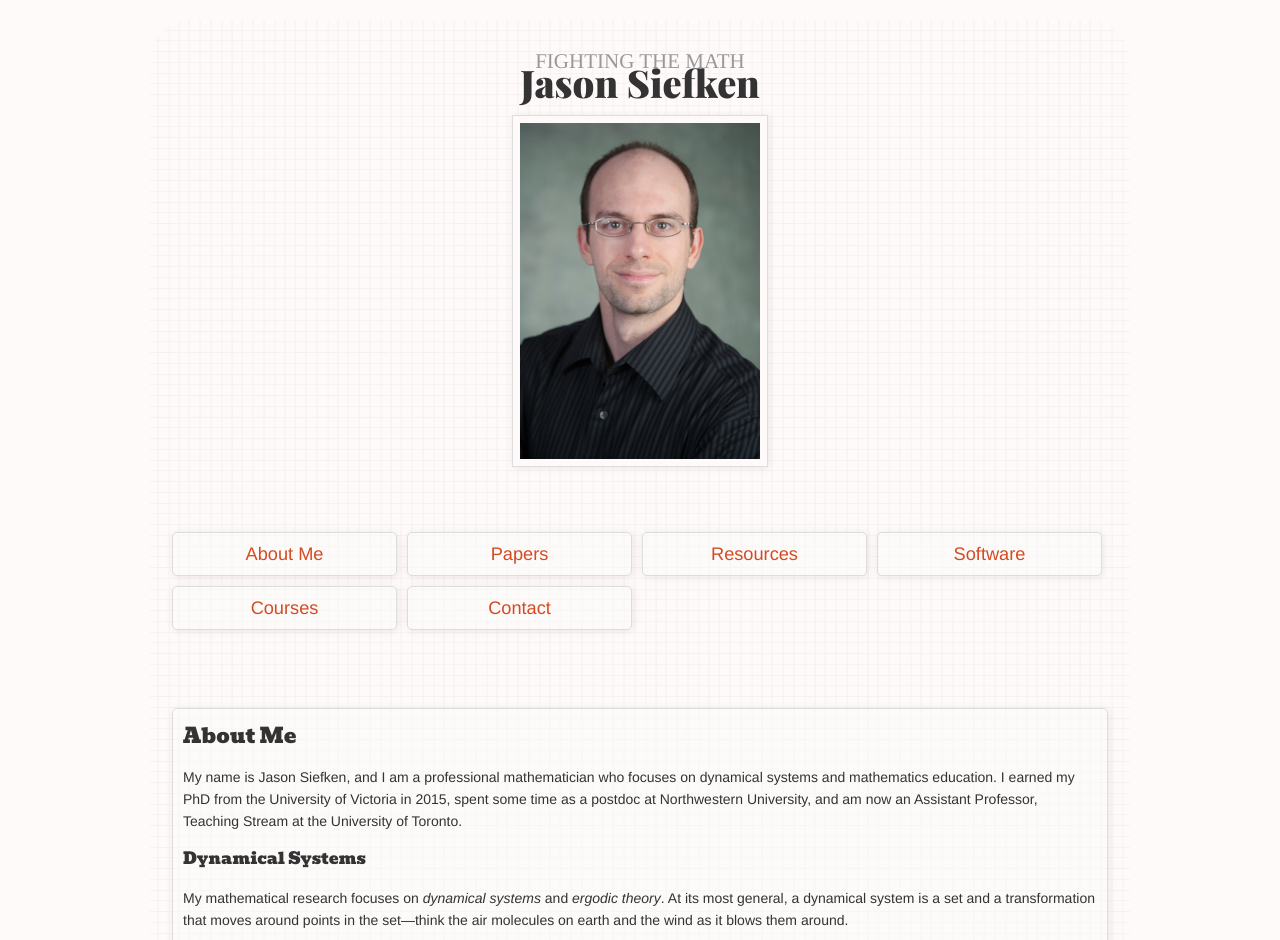
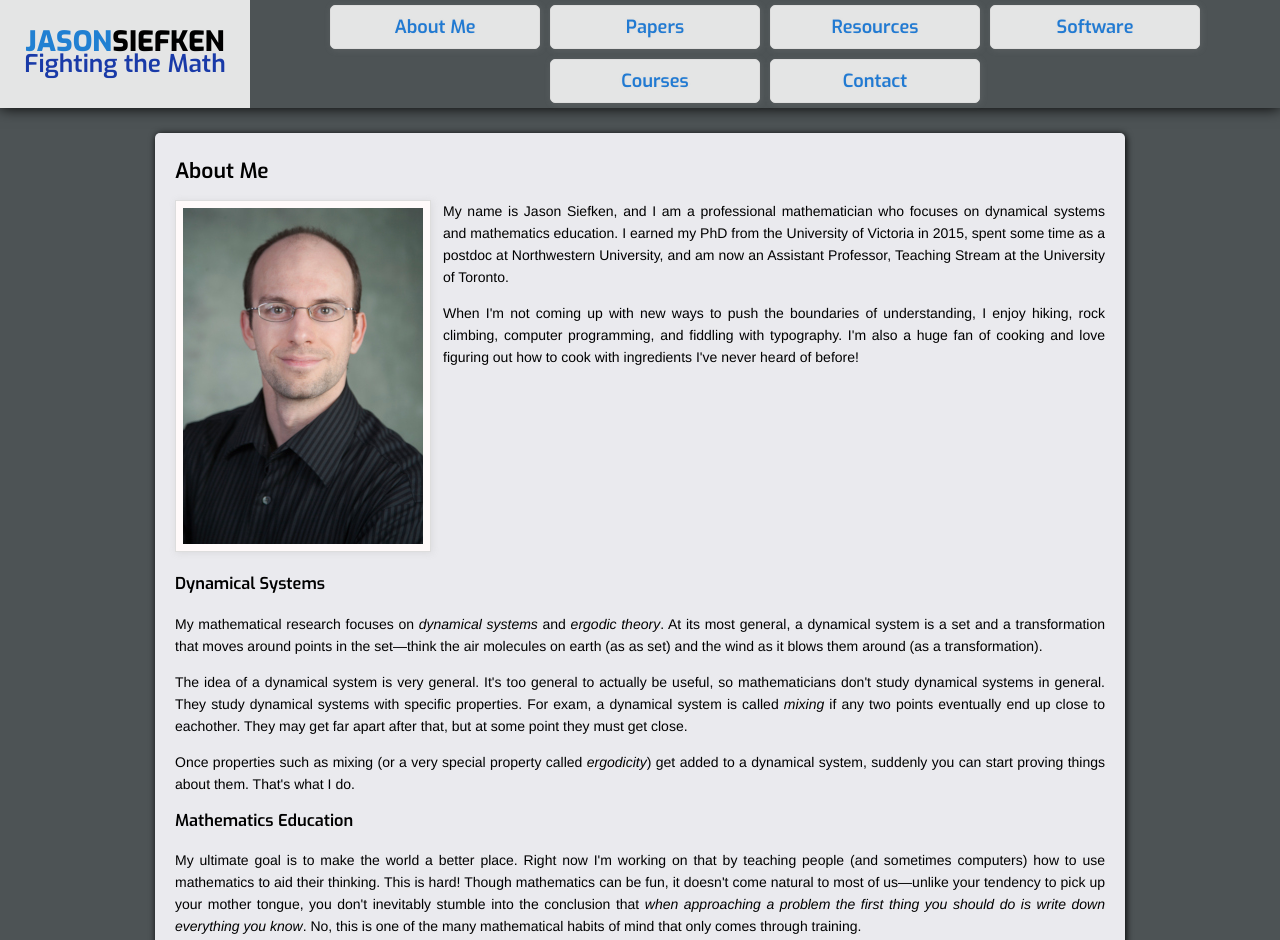
Before and after one commit to siefkenj/homepage, a plain HTML site: page index.html in a window 1280 px wide. Shown: the top 940 px of the page. Drawn offline with nearby package versions, Linux system fonts and the light colour scheme; a web font is replaced by a local one.

Commit message:
Updated layout

```diff
--- a/css/main.css
+++ b/css/main.css
@@ -12,10 +12,24 @@
 	src: url('./GeosansLight-Oblique.ttf') format('ttf');
 }
 
+@import url('https://fonts.googleapis.com/css?family=Exo:600,800');
+
+html {
+	box-sizing: border-box;
+}
+*, *:before, *:after {
+	box-sizing: inherit;
+}
+
+
+:root {
+	--accent-color: #f0f000;
+}
+
 
 /* header and main page */
 body {
-	height: 100%;
+	min-height: 100vh;
 	width: 100%;
 	position: absolute;
 	font-size: 14px;
@@ -24,102 +38,93 @@ body {
 	font-family: 'Muli', sans-serif;
 	font-weight: 400;
 
-	background: url("../images/paper-tile.jpg") repeat scroll 0 0 #FFFAFA;
-	color: #333333;
+	/*background: url("../images/paper-tile.jpg") repeat scroll 0 0 #FFFAFA;*/
 	line-height: 22px;
 	text-rendering: geometricPrecision;
+	display: flex;
+	flex-direction: column;
+	justify-content: flex-start;
+	align-items: center;
+	background-color: #4d5355;
 }
-#page {
-	background: url("../images/graph-tile.png") repeat scroll center top transparent;
-	margin: 20px auto;
-	padding: 30px 17px 10px;
-	max-width: 946px;
-	border-radius: 40px;
-}
-h1,h2,h3 {
-	font-family: Bevan, serif;
-	font-weight: normal;
-}
-a {
-	text-decoration: none;
-	color: #D24B21;
-}
-a:hover {
-	color: #BA1820;
+/* header */
+#header {
+	width: 100%;
+	display: flex;
+	/*align-items: baseline;*/
+	flex-direction: row;
+	align-items: stretch;
+	background-image: url("../images/treeback.jpg");
+	box-shadow: 0 0 1em #000000;
 }
 
-/* sections */
-.section {
+#header #name {
+	padding 3px 3px 3px 3px;
+	font-weight: bold;
+	font-size: 2em;
+	width: 10em;
+	flex: 0 0 250px;
+	font-family: Exo, sans-serif;
+	font-weight: 800;
+	display: flex;
+	align-items: center;
+	justify-content: center;
+	flex-direction: column;
+	background: rgba(251, 251, 251, 0.87)
+}
+
+#tagline {
+	font-weight: 600;
+	font-size: .875em;
+	color: #193aa8;
+}
+.jason {
+	color: #2180d2;
+}
+
+
+/* navigation area */
+#nav {
+	width: 100%;
+	margin: 0px;
+	padding: 0px;
+	display: flex;
+	flex-direction: row;
+	flex-wrap: wrap;
+	align-items: center;
+	justify-content: center;
+}
+
+#nav li {
 	background: #fbfbfb;
-	background: rgba(251,251,251,.4);
+	background: rgba(251,251,251,.87);
 	border: 1px solid #DDDDDD;
 	border-radius: 5px 5px 5px 5px;
 	box-shadow: 1px 1px 7px rgba(153, 153, 153, 0.2);
-	padding-left: 10px;
-	padding-right: 10px;
+	color: #217ad2;
+	font-family: Exo, sans-serif;
+	font-weight: 600;
+	text-align: center;
+	list-style-type: none;
 	margin: 5px;
-	margin-bottom: 20px;
+	transition: background .3s, box-shadow .3s, color .3s;
+	min-width: 15em;
+	text-shadow: 0 0 3px #dbdbdb;
+}
+#nav li:nth-child(4n){
+	background-position: 0px -20px;
+}
+#nav li:nth-child(4n+1){
+	background-position: 0px -60px;
+}
+#nav li:nth-child(4n+2){
+	background-position: 0px -200px;
 }
 
-/* header */
-#name {
-	width: 100%;
-	margin: auto;
-	padding-bottom: 40px;
-	clear: both;
-	float: center;
-	background: url("../images/underline.png") repeat-x scroll center bottom transparent;
-	color: #333;
-	cursor: default;
-	transition: color 1s;
-}
-#name:hover {
-	color: #BA1820;
-}
-#name h2 {
-	font-family: "Times New Roman", "Times", serif;
-	text-transform: uppercase;
-	width: 100%;
-	text-align: center;
-	padding: 0px;
-	margin: 0px;
-	color: #999;
-}
-#name h1 {
-	font-family: 'Playfair Display', "Bevan", serif;
-	font-weight: 900;
-	font-size: 38px;
-	width: 100%;
-	text-align: center;
-	padding: 0px;
-	margin: 0px;
-}
-
-/* navigation area */
-#nav li {
-	background: #fbfbfb;
-	background: rgba(251,251,251,.4);
-	border: 1px solid #DDDDDD;
-	border-radius: 5px 5px 5px 5px;
-	box-shadow: 1px 1px 7px rgba(153, 153, 153, 0.2);
-	color: #D24B21;
-	float: left;
-	padding: 10px;
-	text-align: center;
-	width: 203px;
-	list-style-type: none;
-	margin: 5px;
-	transition: background .3s;
-}
 #nav li:hover {
-	background: #fbfbfb;
-}
-#nav {
-	background: url("../images/underline.png") repeat-x scroll center bottom transparent;
-	margin: 12px 0 30px;
-	padding: 0 0 38px;
-	clear: both;
-	float: left;
+	background-color: rgba(255, 255, 255, 0.94);
+	box-shadow: 0 0 15px #646363;
+	color: #17afff;
 }
 
 #nav a {
@@ -129,12 +134,57 @@ a:hover {
 	height: 100%;
 	display: block;
 	font-size: 130%;
-	font-weight: 300;
+	padding:10px;
 }
 #nav img {
 	width: 100%;
 }
 
+
+#page {
+	margin: 20px auto;
+	max-width: 70em;
+	text-align: justify;
+}
+h1,h2,h3 {
+	font-family: Exo, sans-serif;
+	font-weight: 600;
+	clear: both;
+}
+h3:before {
+	clear:both;
+	display: block;
+}
+a {
+	text-decoration: none;
+	color: #217ad2;
+}
+a:hover {
+	color: #17afff;
+}
+
+/* sections */
+.section {
+	background: #fbfbfb;
+	background: rgba(251,251,255,.9);
+	border-radius: 5px 5px 5px 5px;
+	box-shadow: 1px 1px 7px rgb(0, 0, 0);
+	padding-left: 20px;
+	padding-right: 20px;
+	padding-top: 10px;
+	padding-bottom: 10px;
+	margin: 5px;
+	margin-bottom: 20px;
+}
+
+.floatleft {
+	float: left;
+	margin-right: 12px;
+}
+.floatright {
+	float: right;
+	margin-left: 12px;
+}
 
 .email {
 	color: gray;
@@ -202,11 +252,9 @@ book {
 }
 #software li > a {
 	font-size: 1.2em;
-	font-weight: 300;
 }
 
 .myface {
-	margin-top: 15px;
 	text-align: center;
 }
 
@@ -215,7 +263,6 @@ book {
 	background-image: url("../images/jason-climb.jpg");
 	background-repeat: no-repeat;
 	background-position: 7px 7px;
-	margin: 06px 0 2px 0;
 	padding: 7px;
 	background-color: #FFFAFA;
 
@@ -240,24 +287,11 @@ book {
 	margin: 0px;
 	width: 100%;
 	text-align: center;
-	font-weight: 300;
 	color: gray;
 }
 
 
 
-/* Helpers */
-
-/* float clearing for IE6 */
-* html .clearfix{
-  height: 1%;
-  overflow: visible;
-}
-
-/* float clearing for IE7 */
-*+html .clearfix{
-  min-height: 1%;
-}
 
 /* float clearing for everyone else */
 .clearfix:after{
@@ -268,3 +302,18 @@ book {
   visibility: hidden;
   font-size: 0;
 }
+
+@media only screen and (max-width: 720px) {
+	#header {
+		flex-direction: column;
+	}
+	#header #name {
+		flex: auto;
+		width: auto;
+		padding-top: 10px;
+		padding-bottom: 10px;
+	}
+	.myface.floatleft {
+		float: none;
+	}
+}
--- a/index.html
+++ b/index.html
@@ -7,18 +7,17 @@
 	<meta name="viewport" content="initial-scale=1.0, width=device-width" />
 	<title>Jason Siefken | Fighting the Math</title>
 
-	<link href='http://fonts.googleapis.com/css?family=Muli:400,400italic,300|Bevan|Playfair+Display:900' rel='stylesheet' type='text/css'>
+	<link href='http://fonts.googleapis.com/css?family=Muli:400,400i,600' rel='stylesheet' type='text/css'>
+	<link href="https://fonts.googleapis.com/css?family=Exo:600,800" rel="stylesheet">
 	<link rel="stylesheet" href="css/main.css">
 </head>
 <body>
-<div id="page">
-	<div id="header" class="clearfix">
+	<div id="header">
 		<div id="name">
-			<h2>Fighting the Math</h2>
-			<h1>Jason Siefken</h1>
-			<div class="myface">
-				<div class="cf"><img class="imagetop" src="images/jason-face.jpg" /></div>
+			<div id="nameline">
+			<span class="jason">JASON</span><span class="siefken">SIEFKEN</span>
 			</div>
+			<div id="tagline">Fighting the Math</div>
 		</div>
 		<ul id="nav">
 			<li><a href="#about">About Me</a></li>
@@ -29,21 +28,35 @@
 			<li><a href="#contact">Contact</a></li>
 		</ul>
 	</div>
+
+	<div id="page">
 		<div id="about" class="section">
 			<h2>About Me</h2>
+			<div class="myface floatleft">
+				<div class="cf">
+				<img class="floatle" src="images/jason-face.jpg" />
+				</div>
+			</div>
 			<p>
 				My name is Jason Siefken, and I am a professional mathematician who focuses
 				on dynamical systems and mathematics education.  I earned my PhD from the University
 				of Victoria in 2015, spent some time as a postdoc at Northwestern University, and am
 				now an Assistant Professor, Teaching Stream at the University of Toronto.
 			</p>
+			<p>
+				When I'm not coming up with new ways to push the boundaries of understanding, I enjoy
+				hiking, rock climbing, computer programming, and fiddling with typography.  I'm also
+				a huge fan of cooking and love figuring out how to cook with ingredients I've never
+				heard of before!
+			</p>
 
+			<div class="clearfix"></div>
 			<h3>Dynamical Systems</h3>
 			<p>
 				My mathematical research focuses on <i>dynamical systems</i> and <i>ergodic
 				theory</i>.  At its most general, a dynamical system is a
 				set and a transformation that moves around points in the set&mdash;think
-			the air molecules on earth and the wind as it blows them around.
+				the air molecules on earth (as as set) and the wind as it blows them around (as a transformation).
 			</p>
 			<p>
 				The idea of a dynamical system is very general.  It's too general to actually be useful,
@@ -63,19 +76,19 @@
 				My ultimate goal is to make the world a better place.  Right now I'm working
 				on that by teaching people (and sometimes computers) how to use
 				mathematics to aid their thinking.  This is hard!  Though mathematics can be fun,
-			it doesn't come natural to most of us&mdash;unlike your natural tendency to
-			pick up your mother tongue, you don't inevitably stumble onto the conclusion
+				it doesn't come natural to most of us&mdash;unlike your tendency to
+				pick up your mother tongue, you don't inevitably stumble into the conclusion
 				that <i>when approaching a problem the first thing you should do is write
 					down everything you know</i>.  No,  this is one of the many mathematical
 				habits of mind that only comes through training.
 			</p>
 			<p>
 				If you want to see more about my philosophy of teaching, you can check
-			out my <a href=papers/teaching-statement.pdf">Teaching Statement</a>.
+				out my <a href="papers/teaching-statement.pdf">Teaching Statement</a>.
 				Briefly summarized, I believe you learn by doing, being challenged,
 				and forcing your brain to rewire itself.  I am a big proponent of Active Learning,
 				Inquiry Based Learning, and the Flipped Classroom (the list could go on and on).
-			I am an 2016 MAA Project NeXT Fellow (go green dots!) and a TIMES Linear Algebra Fellow.
+				I am a 2016 MAA Project NeXT Fellow (go green dots!) and a TIMES Linear Algebra Fellow.
 			</p>
 		</div>
 		<div id="papers" class="section">
@@ -139,7 +152,7 @@
 				</li>
 				<li>
 					<a href='papers/thelabook.pdf'>
-					<ul class="authors"><li>Burton, R.</li><li>Brugger, M.</li><li>Siefken, J.</li></ul>
+						<ul class="authors"><li>Brugger, M.</li><li>Burton, R.</li><li>Siefken, J.</li></ul>
 						<span class="title">The LA Book</span>
 						<span class="citation">(2008) Honors Thesis.</span>
 					</a>
@@ -404,14 +417,14 @@
 			<h2>Contact</h2>
 			<p>You may contact me by mailing <span class="email">siefkenj at math.northwestern.edu</span></p>
 		</div>
+	</div>
 	<div id="footer">
 		<p>
-		Copyright © Jason Siefken 2012-2016.  Licensed under a <a href="http://creativecommons.org/licenses/by/1.0/">Creative Commons License</a>.
+		Copyright © Jason Siefken 2012-2017.  Licensed under a <a href="http://creativecommons.org/licenses/by/4.0/">Creative Commons By Attribution Share Alike License</a>.
 		</p>
 		<p>
 		This page is a derived work of the Creative-Commons-licensed website <a href="http://colly.com">colly.com</a>.
 		</p>
 	</div>
-</div>
 </body>
 </html>
```
Also changed, not shown: images/treeback.jpg (added). Lines whose indentation alone changed are shown as unchanged.
